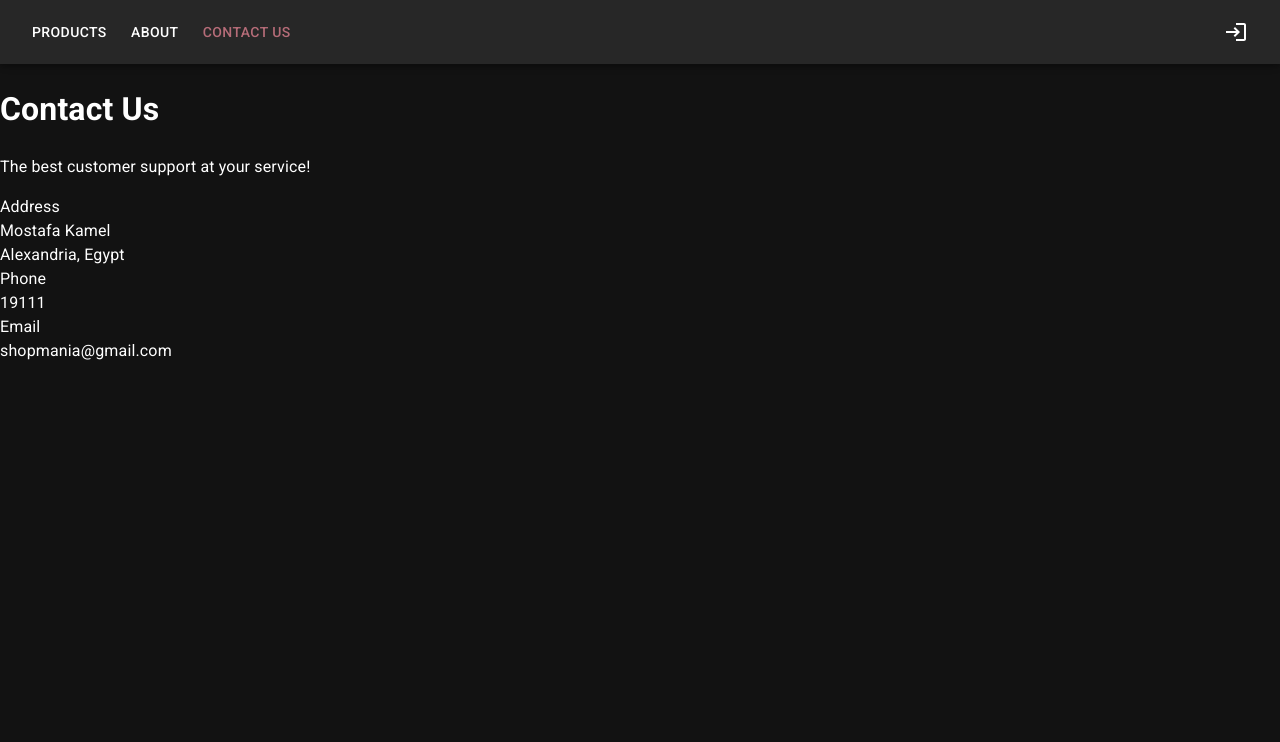
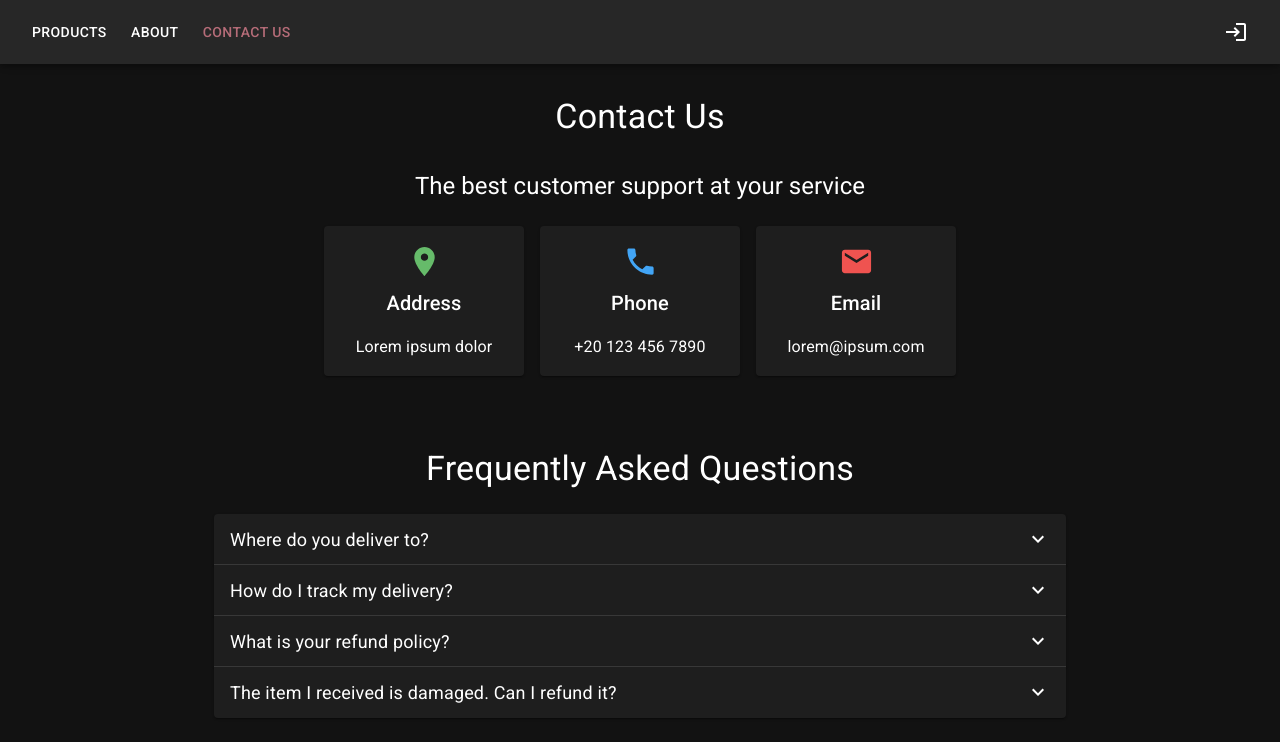
Before and after one commit to abdel-17/shopmania, a React (Vite) app: page /contact in a window 1280 px wide. Shown: the top 742 px of the page. Built offline with nearby package versions, Linux system fonts and the light colour scheme; no server answers.

Commit message:
Fixed the contact page + made it much cooler

```diff
--- a/src/pages/Contact.tsx
+++ b/src/pages/Contact.tsx
@@ -1,45 +1,132 @@
+import {
+  Accordion,
+  AccordionDetails,
+  AccordionSummary,
+  Box,
+  Container,
+  Paper,
+  Typography,
+} from "@mui/material";
+import {
+  Place as LocationIcon,
+  Phone as PhoneIcon,
+  Email as EmailIcon,
+  ExpandMore as ExpandMoreIcon,
+} from "@mui/icons-material";
+import { green, blue, red } from "@mui/material/colors";
+
 function Contact() {
   return (
-    <div className="fullscreen centered vertical">
-      <h1>Contact Us</h1>
+    <Box display="flex" flexDirection="column" padding={2}>
+      <Typography component="h1" variant="h4" textAlign="center" marginTop={2}>
+        Contact Us
+      </Typography>
 
-      <p className="contact-message">The best customer support at your service!</p>
+      <Typography component="h2" variant="h5" textAlign="center" marginTop={4}>
+        The best customer support at your service
+      </Typography>
 
-      <div className="horizontal">
-        <Location />
-        <Phone />
-        <Email />
-      </div>
-    </div>
+      <Box
+        display="flex"
+        flexDirection={{
+          xs: "column",
+          sm: "row",
+        }}
+        alignItems="center"
+        justifyContent="center"
+        marginTop={2}
+      >
+        <ContactCard
+          icon={<LocationIcon fontSize="large" htmlColor={green[400]} />}
+          title="Address"
+          description="Lorem ipsum dolor"
+        />
+        <ContactCard
+          icon={<PhoneIcon fontSize="large" htmlColor={blue[400]} />}
+          title="Phone"
+          description="+20 123 456 7890"
+        />
+        <ContactCard
+          icon={<EmailIcon fontSize="large" htmlColor={red[400]} />}
+          title="Email"
+          description="lorem@ipsum.com"
+        />
+      </Box>
+
+      <Typography component="h1" variant="h4" textAlign="center" marginTop={8}>
+        Frequently Asked Questions
+      </Typography>
+
+      <Container maxWidth="md" sx={{ marginTop: 3 }}>
+        <FAQAccordion
+          title="Where do you deliver to?"
+          description="We offer delivery to all governorates across Egypt."
+        />
+        <FAQAccordion
+          title="How do I track my delivery?"
+          description="The delivery courier will contact you to arrange the date of delivery.
+          They will also contact you before they arrive at the specified delivery address."
+        />
+        <FAQAccordion
+          title="What is your refund policy?"
+          description="We offer refunds within the first 14 days of your purchase.
+          If 14 days have passed since your purchase, you will not be offered a refund of any kind.
+          The item must be unused and in the same condition that you received it in"
+        />
+        <FAQAccordion
+          title="The item I received is damaged. Can I refund it?"
+          description="We do not offer refunds for damaged items after the delivery courier has left.
+          Please check that the item is in a good condition at delivery time."
+        />
+      </Container>
+    </Box>
   );
 }
 
-function Location() {
+function ContactCard(props: {
+  icon: React.ReactNode;
+  title: string;
+  description: string;
+}) {
   return (
-    <div className="contact-container">
-      <div className="contact-method">Address</div>
-      Mostafa Kamel
-      <br />
-      Alexandria, Egypt
-    </div>
+    <Paper
+      sx={{
+        display: "flex",
+        flexDirection: "column",
+        alignItems: "center",
+        justifyContent: "center",
+        width: 200,
+        height: 150,
+        padding: 2,
+        margin: 1,
+      }}
+    >
+      {props.icon}
+
+      <Typography component="h3" variant="h6" paddingTop={1}>
+        {props.title}
+      </Typography>
+
+      <Typography paddingTop={2}>{props.description}</Typography>
+    </Paper>
   );
 }
 
-function Phone() {
+function FAQAccordion(props: { title: string; description: string }) {
   return (
-    <div className="contact-container">
-      <div className="contact-method">Phone</div>
-      19111
-    </div>
-  );
-}
+    <Accordion>
+      <AccordionSummary expandIcon={<ExpandMoreIcon />}>
+        <Typography fontSize={18}>
+          {props.title}
+        </Typography>
+      </AccordionSummary>
 
-function Email() {
-  return (
-    <div className="contact-container">
-      <div className="contact-method">Email</div>
-      shopmania@gmail.com
-    </div>
+      <AccordionDetails>
+        <Typography variant="body1" color="text.secondary">
+          {props.description}
+        </Typography>
+      </AccordionDetails>
+    </Accordion>
   );
 }
 
```
